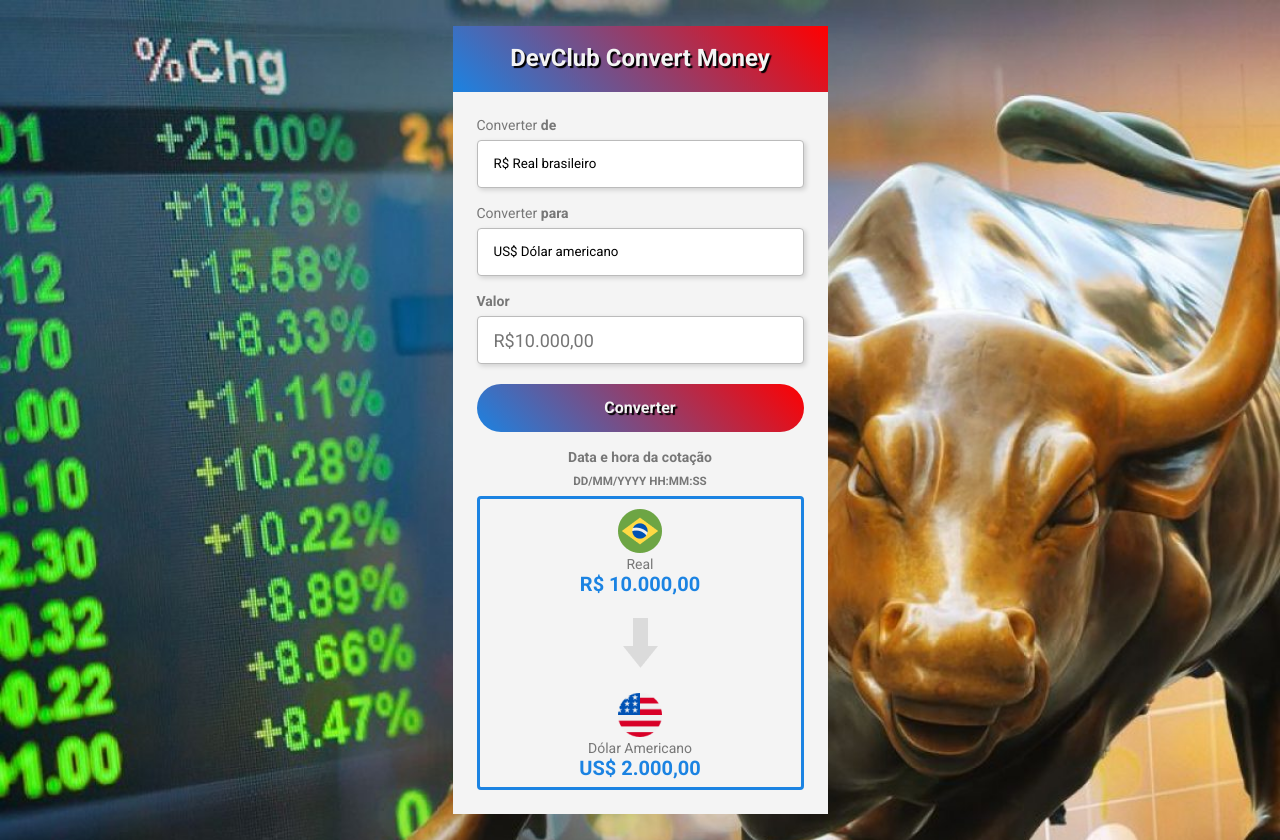
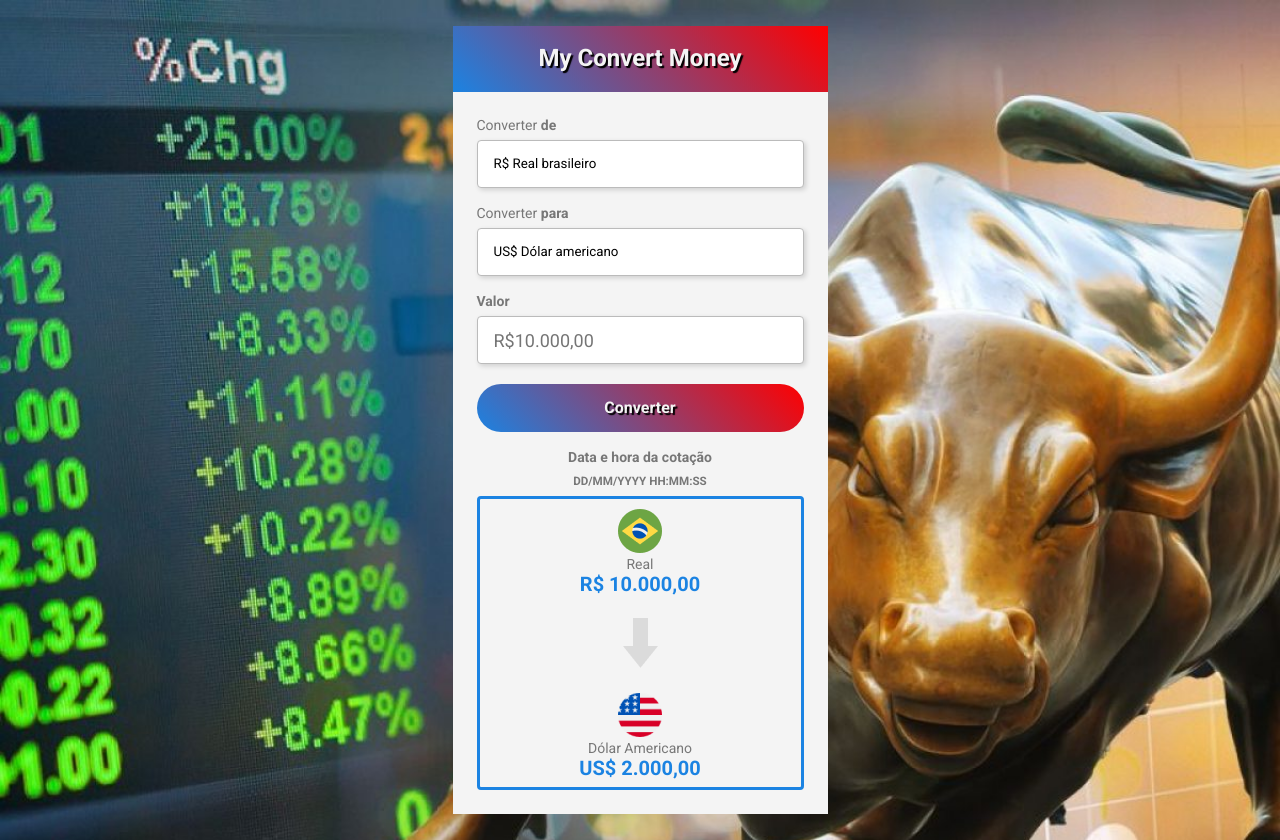
Before and after one commit to danvitmac/Projeto-Conversor-de-Moedas, a plain HTML site: page index.html in a window 1280 px wide. Drawn offline with Linux system fonts and the light colour scheme.

Commit message:
change title

```diff
--- a/index.html
+++ b/index.html
@@ -9,11 +9,11 @@
     <link rel="preconnect" href="https://fonts.gstatic.com" crossorigin>
     <link href="https://fonts.googleapis.com/css2?family=Roboto:wght@100;300;400;700&display=swap" rel="stylesheet">
     <link rel="stylesheet" href="./styles.css" />
-    <title>DevClub Convert Money</title>
+    <title>My Convert Money</title>
 </head>
 <div class="container">
     <header>
-        <h1>DevClub Convert Money</h1>
+        <h1>My Convert Money</h1>
     </header>
 
     <main>
```
